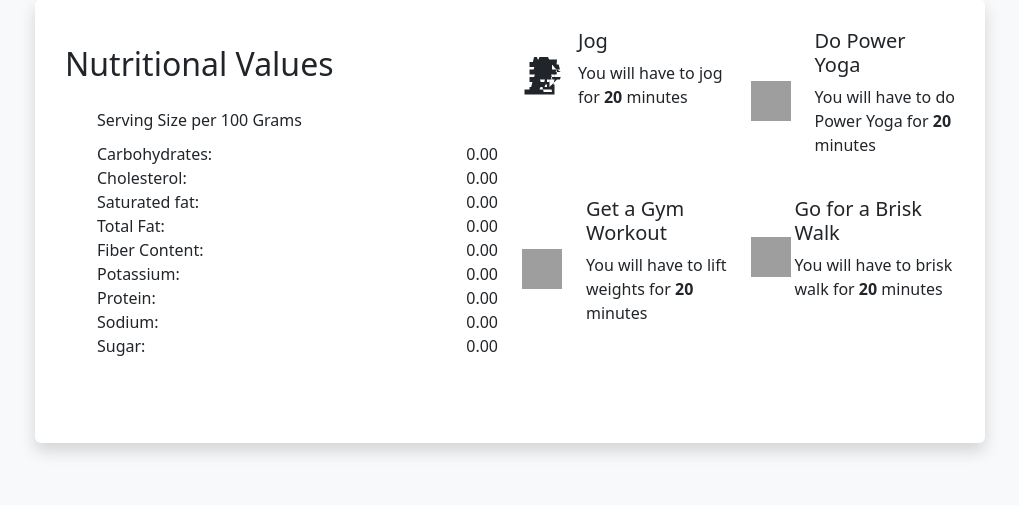
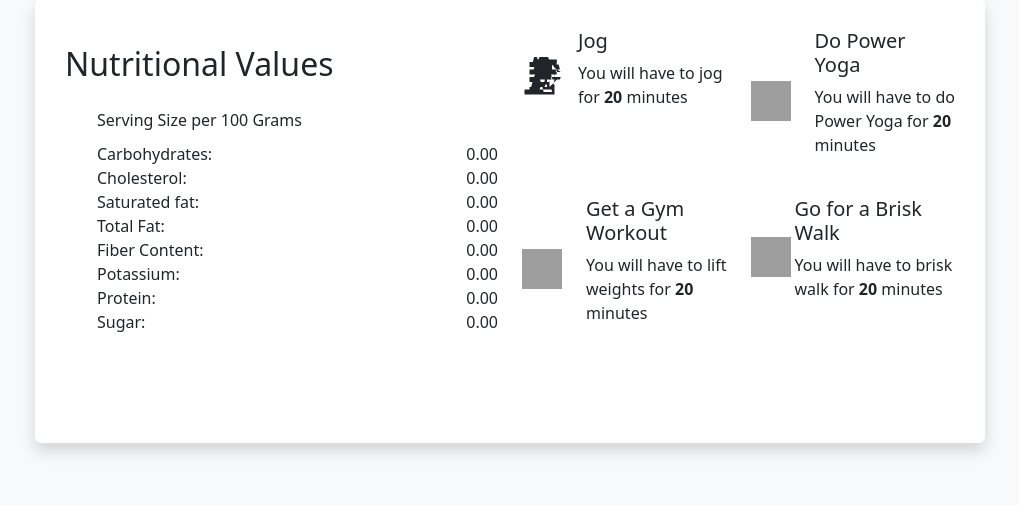
Before and after one commit to mihayounas/calories-counter-django-app, a Django app: page /welcome/ in a window 1280 px wide. Shown: the part 669-1174 px from the top of the page, without its empty margins (130-1149 px from the left). Run offline with Django 4.2, Linux system fonts and the light colour scheme; some web fonts are replaced; grey boxes are pictures that could not be loaded.

Commit message:
delete line

```diff
--- a/counter/templates/home.html
+++ b/counter/templates/home.html
@@ -67,7 +67,7 @@
                             <li style="list-style-type: none;">Potassium: <span
                                     class="float-end">0.00</span></li>
                             <li style="list-style-type: none;">Protein: <span class="float-end">0.00</span></li>
-                            <li style="list-style-type: none;">Sodium: <span class="float-end">0.00</span></li>
+
                             <li style="list-style-type: none;">Sugar: <span class="float-end">0.00</span></li>
                         </ul>
                     </div>
```
